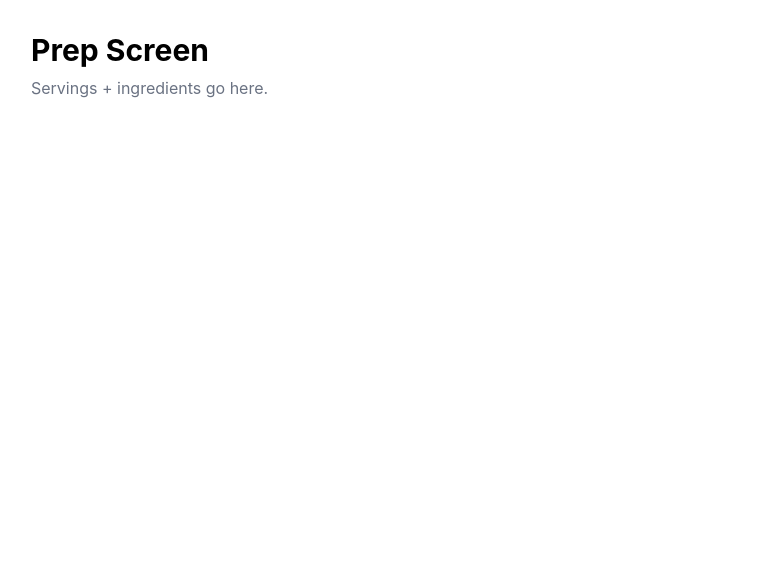
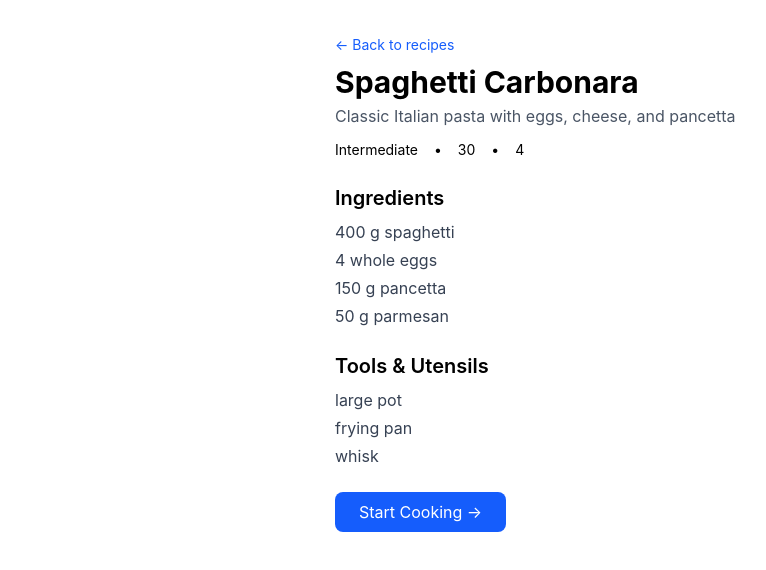
Before and after one commit to nak89/Recipe-book, a React (Vite) app: page /recipe/1/prep in a window 1280 px wide. Shown: the top 570 px of the page, without its empty margins (1-767 px from the left). Built offline with nearby package versions, Linux system fonts and the light colour scheme.

Commit message:
Add required-field validation before save

```diff
--- a/src/App.jsx
+++ b/src/App.jsx
@@ -28,8 +28,8 @@ function App() {
         <Route path ="/" element={<HomePage recipes={recipes} onRemove={handleRemove} />} />
         <Route path ="/recipe/new" element={<RecipeFormPage recipes={recipes} onSave={handleSave} />} />
         <Route path ="/recipe/:id/edit" element={<RecipeFormPage recipes={recipes} onSave={handleSave} />} />
-        <Route path ="/recipe/:id/prep" element={<RecipePrepPage />} />
-        <Route path ="/recipe/:id/steps" element={<RecipeStepsPage />} />
+        <Route path="/recipe/:id/prep" element={<RecipePrepPage recipes={recipes} />} />
+        <Route path="/recipe/:id/steps" element={<RecipeStepsPage recipes={recipes} />} />
       </Routes>
     </BrowserRouter>
   )
--- a/src/pages/RecipeFormPage.jsx
+++ b/src/pages/RecipeFormPage.jsx
@@ -77,7 +77,33 @@ function RecipeFormPage({ recipes, onSave }) {
     JSON.stringify(a.steps) === JSON.stringify(b.steps)
   )
   }
+  function validateForm() {
+  const missing = []
+
+  if (!title.trim()) missing.push('Title')
+  if (totalMinutes === '') missing.push('Duration')
+  if (servings === '') missing.push('Servings')
+
+  const hasValidIngredient = ingredients.some(
+    (ing) => ing.name.trim() !== '' && ing.quantity !== ''
+  )
+  if (!hasValidIngredient) missing.push('Ingredients')
+
+  const hasValidTool = tools.some((tool) => tool.trim() !== '')
+  if (!hasValidTool) missing.push('Tools & Utensils')
+
+  const hasValidStep = steps.some((step) => step.instruction.trim() !== '')
+  if (!hasValidStep) missing.push('Steps')
+
+  return missing
+  }
     function handleSave() {
+    const missing = validateForm()
+    if (missing.length > 0) {
+        setError(`Please fill in: ${missing.join(', ')}`)
+        return
+    }
+
     const recipe = {
         id: existingRecipe ? existingRecipe.id : crypto.randomUUID(),
         title,
@@ -86,15 +112,19 @@ function RecipeFormPage({ recipes, onSave }) {
         difficulty,
         totalMinutes: Number(totalMinutes) || 0,
         servings: Number(servings) || 0,
-        ingredients: ingredients.map(({ name, quantity, unit }) => ({
-        name,
-        quantity: Number(quantity) || 0,
-        unit,
+        ingredients: ingredients
+        .filter((ing) => ing.name.trim() !== '')
+        .map(({ name, quantity, unit }) => ({
+            name,
+            quantity: Number(quantity) || 0,
+            unit,
         })),
         tools: tools.filter((tool) => tool.trim() !== ''),
-        steps: steps.map((step, index) => ({
-        stepNumber: index + 1,
-        instruction: step.instruction,
+        steps: steps
+        .filter((step) => step.instruction.trim() !== '')
+        .map((step, index) => ({
+            stepNumber: index + 1,
+            instruction: step.instruction,
         })),
     }
 
--- a/src/pages/RecipePrepPage.jsx
+++ b/src/pages/RecipePrepPage.jsx
@@ -1,8 +1,50 @@
-function RecipePrepPage() {
+import { useParams, Link} from 'react-router-dom'
+
+function RecipePrepPage({ recipes }) {
+    const { id } = useParams()
+    const recipe = recipes.find((r) => r.id === id)
+
+    if (!recipe){
+        return <div className="p-8">Recipe not found.</div>
+    }
+
     return (
-        <div className="p-8">
-            <h1 className="text-3xl font-bold">Prep Screen</h1>
-            <p className="text-gray-500 mt-2">Servings + ingredients go here.</p>
+        <div className="p-8 max-w-2xl mx-auto">
+            <Link to="/" className="text-sm text-blue-600 hover:underline">← Back to recipes</Link>
+
+            <h1 className="text-3xl font-bold mt-2">{recipe.title}</h1>
+            <p className="text-gray-600 mt-1">{recipe.description}</p>
+
+            <div className="flex gap-4 text-sm text-gray-500mt mt-3">
+                <span>{recipe.difficulty}</span>
+                <span>•</span>
+                <span>{recipe.totalMinutes}</span>
+                <span>•</span>
+                <span>{recipe.servings}</span>
+            </div>
+
+            <h2 className="text-xl font-semibold mt-6 mb-2">Ingredients</h2>
+            <ul className="space-y-1">
+                {recipe.ingredients.map((ing, index) => (
+                    <li key={index} className="text-gray-700">
+                        {ing.quantity} {ing.unit} {ing.name}
+                    </li>
+                ))}
+            </ul>
+
+            <h2 className="text-xl font-semibold mt-6 mb-2">Tools & Utensils</h2>
+            <ul className="space-y-1">
+                {recipe.tools.map((tool, index) => (
+                    <li key={index} className="text-gray-700">{tool}</li>
+                ))}
+            </ul>
+
+            <Link
+                to={`/recipe/${recipe.id}/steps`}
+                className="inline-block mt-6 bg-blue-600 text-white px-6 py-2 rounded-lg hover:bg-blue-700"
+            >
+                Start Cooking →
+            </Link>
         </div>
     )
 }
--- a/src/pages/RecipeStepsPage.jsx
+++ b/src/pages/RecipeStepsPage.jsx
@@ -1,8 +1,35 @@
-function RecipeStepsPage() {
+import { useParams, Link } from 'react-router-dom'
+
+function RecipeStepsPage({ recipes }) {
+    const { id } = useParams()
+    const recipe = recipes.find((r) => r.id === id)
+
+    if (!recipe) {
+        return <div className="p-8"> Recipe not found.</div>
+    }
+
     return (
-        <div className="p-8">
-            <h1 className="text-3xl font-bold">Steps Screen</h1>
-            <p className="text-gray-500 mt-2">Cooking steps go here.</p>
+        <div className="p-8 max-w-2xl mx-auto">
+            <Link to={`/recipe/${recipe.id}/prep`} className="text-sm text-blue-600 hover:underline">
+                ← Back to prep
+            </Link>
+
+            <h1 className="text-3xl font-bold mt-2">{recipe.title}</h1>
+            <p className="text-gray-500 mt-1">{recipe.totalMinutes} minutes total</p>
+
+            <h2 className="text-xl font-semibold mt-6 mb-2">Steps</h2>
+            <ol className="space-y-3">
+                {recipe.steps.map((step) => (
+                    <li key={step.stepNumber} className="flex gap-3">
+                        <span className="font-semibold text-gray-400">{step.stepNumber}</span>
+                        <span className="font-semibold text-gray-400">{step.instruction}</span>
+                    </li>
+                ))}
+            </ol>
+
+            <Link to="/" className="inline-block mt-6 text-sm text-blue-600 hover:underline">
+                ← Back to recipe book
+            </Link>
         </div>
     )
 }
```
